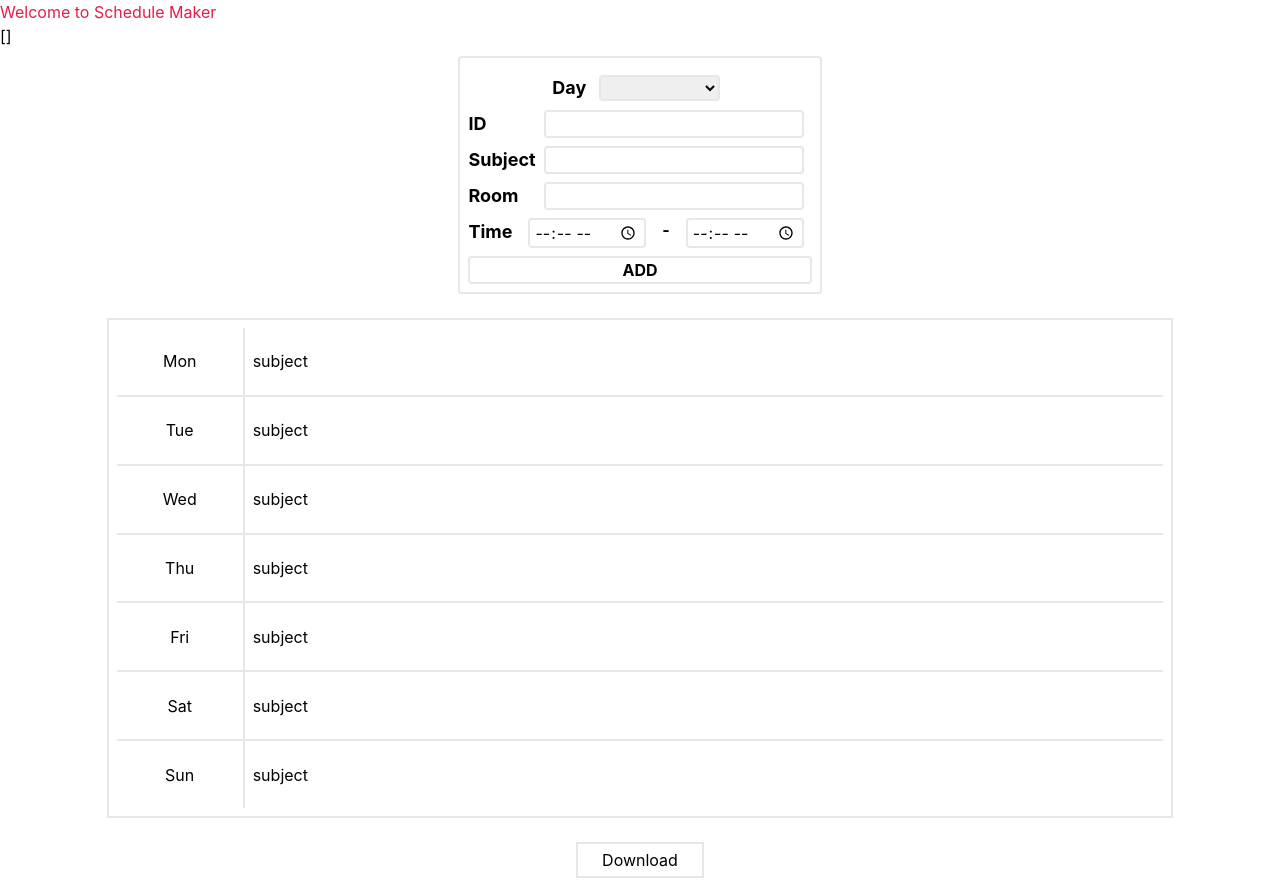
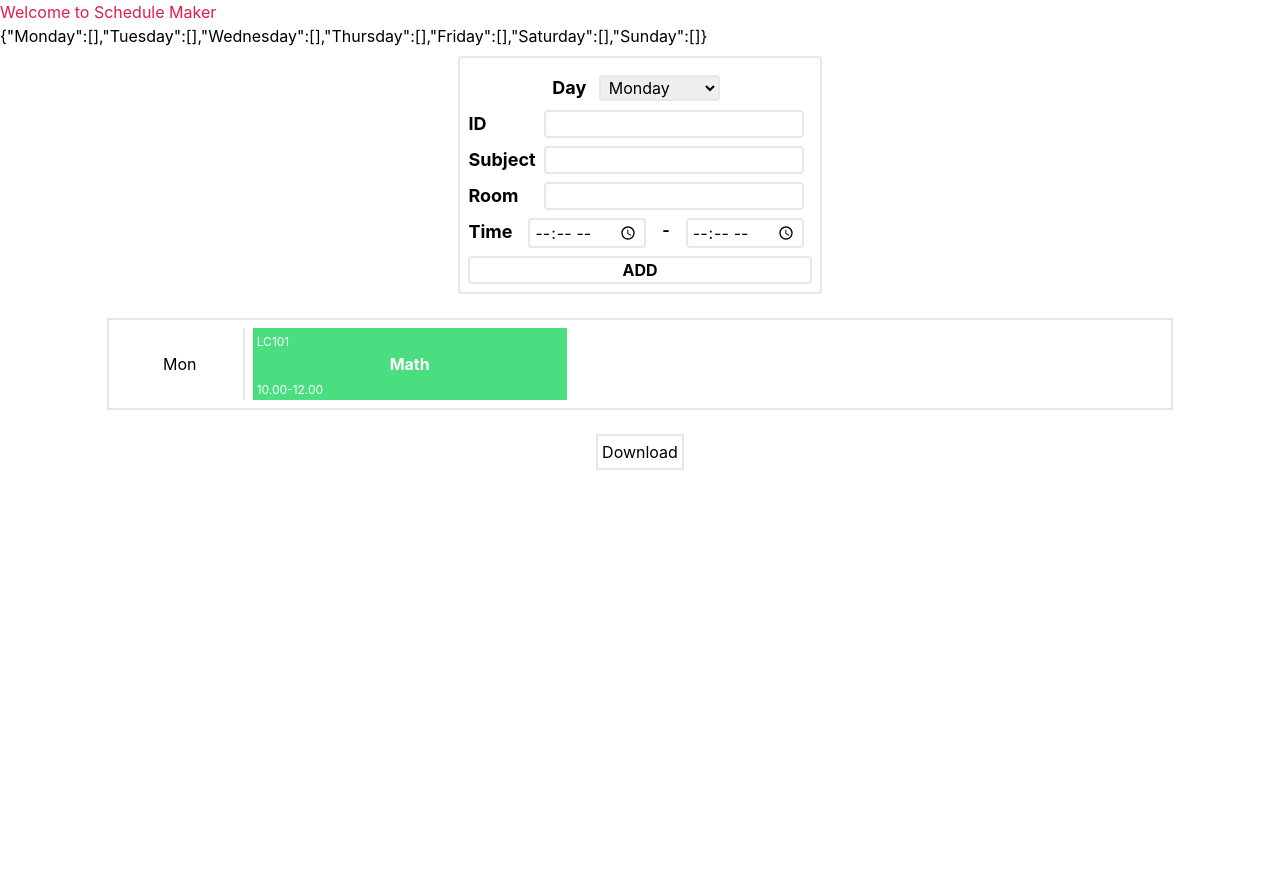
Before and after one commit to tnp2004/schedule-maker, a SvelteKit app: page / in a window 1280 px wide. After the commit the page ends 800 px from the top, so only its background shows below. Built offline with nearby package versions, Linux system fonts and the light colour scheme.

Commit message:
Design schedule and Change data structure

```diff
--- a/src/components/form.svelte
+++ b/src/components/form.svelte
@@ -1,11 +1,11 @@
 <script lang="ts">
-	import type { Task } from '../../types';
+	import type { TaskData } from '../../types';
 	import { createEventDispatcher } from 'svelte';
 	const dispatch = createEventDispatcher();
 
 	const days = ['Monday', 'Tuesday', 'Wednesday', 'Thursday', 'Friday', 'Saturday', 'Sunday'];
-	let task: Task = {
-		day: '',
+	let task: TaskData = {
+		day: 'Monday',
 		id: '',
 		subject: '',
 		room: '',
@@ -24,7 +24,7 @@
 
 	const resetTask = () => {
 		task = {
-			day: '',
+			day: 'Monday',
 			id: '',
 			subject: '',
 			room: '',
--- a/src/components/table.svelte
+++ b/src/components/table.svelte
@@ -1,30 +1,12 @@
-<div class="w-5/6 h-[500px] border-2 mx-auto my-6 grid grid-cols-1 text-center p-2" id="scheduleTable">
-	<div class="flex border-b-2 last:border-b-0">
-		<div class="border-r-2 flex justify-center items-center w-32">Mon</div>
-		<div class="flex justify-center items-center mx-2">subject</div>
+<div class="w-5/6 h-fit border-2 mx-auto my-6 grid grid-cols-1 p-2" id="scheduleTable">
+
+	<div class="flex border-b-2 last:border-b-0 h-fit">
+		<div class="border-r-2 flex justify-center items-center w-32 mr-2">Mon</div>
+		<div class="bg-green-400 text-white  px-1 w-[30%]">
+			<span class="text-xs">LC101</span>
+			<div class="text-center font-bold">Math</div>
+			<span class="text-xs">10.00-12.00</span>
+		</div>
 	</div>
-	<div class="flex border-b-2 last:border-b-0">
-		<div class="border-r-2 flex justify-center items-center w-32">Tue</div>
-		<div class="flex justify-center items-center mx-2">subject</div>
-	</div>
-	<div class="flex border-b-2 last:border-b-0">
-		<div class="border-r-2 flex justify-center items-center w-32">Wed</div>
-		<div class="flex justify-center items-center mx-2">subject</div>
-	</div>
-	<div class="flex border-b-2 last:border-b-0">
-		<div class="border-r-2 flex justify-center items-center w-32">Thu</div>
-		<div class="flex justify-center items-center mx-2">subject</div>
-	</div>
-	<div class="flex border-b-2 last:border-b-0">
-		<div class="border-r-2 flex justify-center items-center w-32">Fri</div>
-		<div class="flex justify-center items-center mx-2">subject</div>
-	</div>
-	<div class="flex border-b-2 last:border-b-0">
-		<div class="border-r-2 flex justify-center items-center w-32">Sat</div>
-		<div class="flex justify-center items-center mx-2">subject</div>
-	</div>
-	<div class="flex border-b-2 last:border-b-0">
-		<div class="border-r-2 flex justify-center items-center w-32">Sun</div>
-		<div class="flex justify-center items-center mx-2">subject</div>
-	</div>
+
 </div>
--- a/src/routes/+page.svelte
+++ b/src/routes/+page.svelte
@@ -1,17 +1,25 @@
 <script lang="ts">
 	import html2canvas from 'html2canvas';
 	import Form from '../components/form.svelte';
-	import type { DispatchEvent, Task } from '../../types';
+	import type { DispatchEvent, Task, TaskData } from '../../types';
 	import Table from '../components/table.svelte';
-	let schedulesList: Task[] = [];
+	let schedulesList: Task = {
+		Monday: [],
+		Tuesday: [],
+		Wednesday: [],
+		Thursday: [],
+		Friday: [],
+		Saturday: [],
+		Sunday: [],
+	};
 
 	const addSchedule = (event: DispatchEvent): void => {
-		const { task } = event.detail;
-		schedulesList = [task, ...schedulesList];
+		const { task: { day, id, subject, room, time } }: { task: TaskData } = event.detail;
+		schedulesList[day] = [{ id, subject, room, time }, ...schedulesList[day]]
 	};
 
 	const downloadImage = () => {
-		const imgTarget = document.getElementById('scheduleTable') as HTMLElement;
+		const imgTarget = document.getElementById('scheduleTable') as HTMLDivElement;
 		const imgName = 'schedule';
 
 		html2canvas(imgTarget).then((canvas) => {
@@ -23,6 +31,26 @@
 			anchor.remove();
 		});
 	};
+
+	function checkTimeGap(startTime: string, endTime: string) {
+      var startTimeParts = startTime.split(":");
+      var endTimeParts = endTime.split(":");
+
+      var startHour = parseInt(startTimeParts[0]);
+      var startMinute = parseInt(startTimeParts[1]);
+      var endHour = parseInt(endTimeParts[0]);
+      var endMinute = parseInt(endTimeParts[1]);
+
+      // Convert start and end time to minutes
+      var startMinutes = startHour * 60 + startMinute;
+      var endMinutes = endHour * 60 + endMinute;
+
+      // Calculate the time gap in minutes
+      var timeGap = endMinutes - startMinutes;
+
+      // Display the time gap
+      return timeGap
+    }
 </script>
 
 <h1 class="text-rose-600">Welcome to Schedule Maker</h1>
@@ -30,5 +58,5 @@
 <Form on:add={addSchedule} />
 <Table />
 <div class="w-fit mx-auto my-2">
-	<button class="border-2 p-1 w-32" on:click={downloadImage}>Download</button>
+	<button class="border-2 p-1 w- hover:bg-gradient-to-r from-slate-100 to-slate-200" on:click={downloadImage}>Download</button>
 </div>
```
Also changed, not shown: types.ts (+15 -2 lines).
